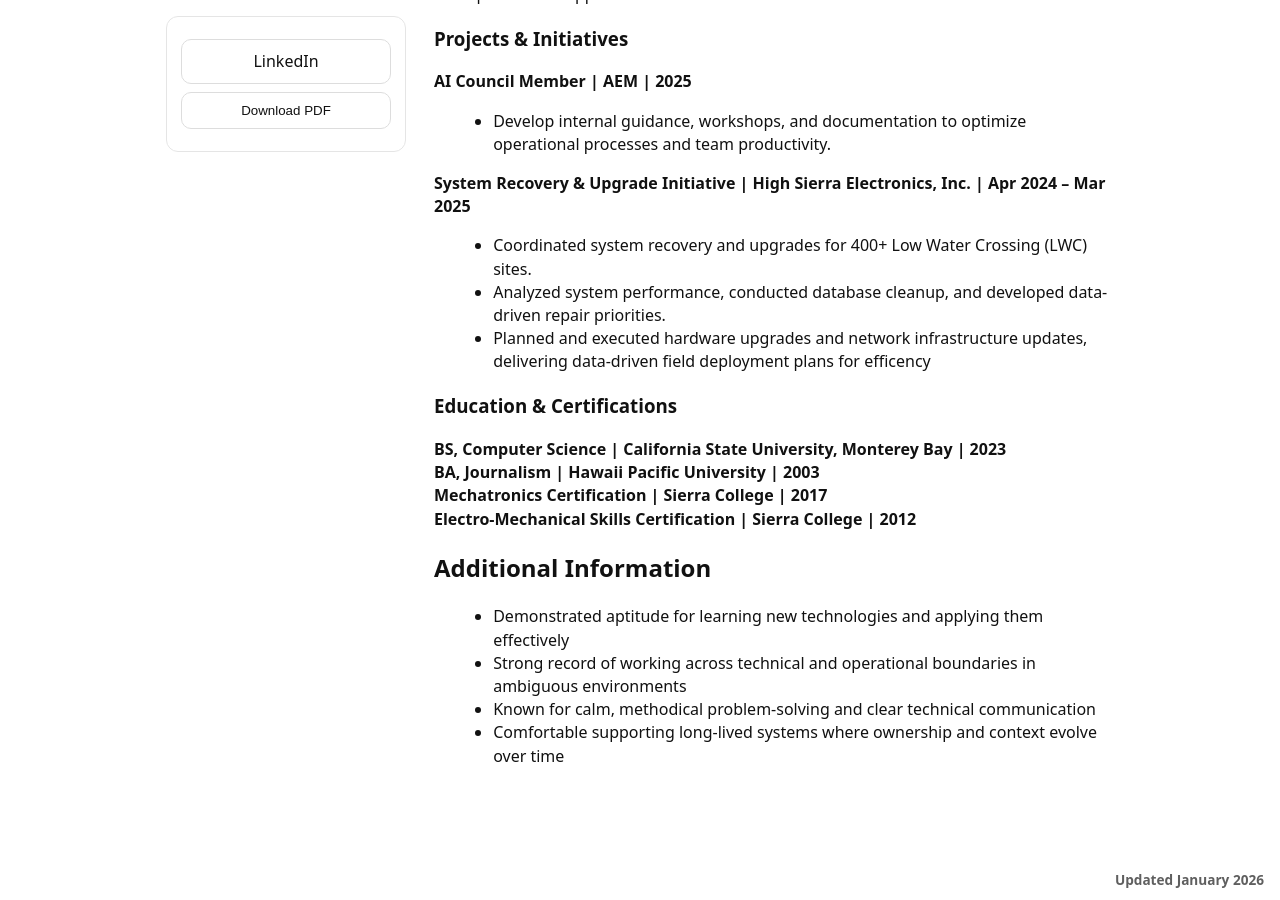
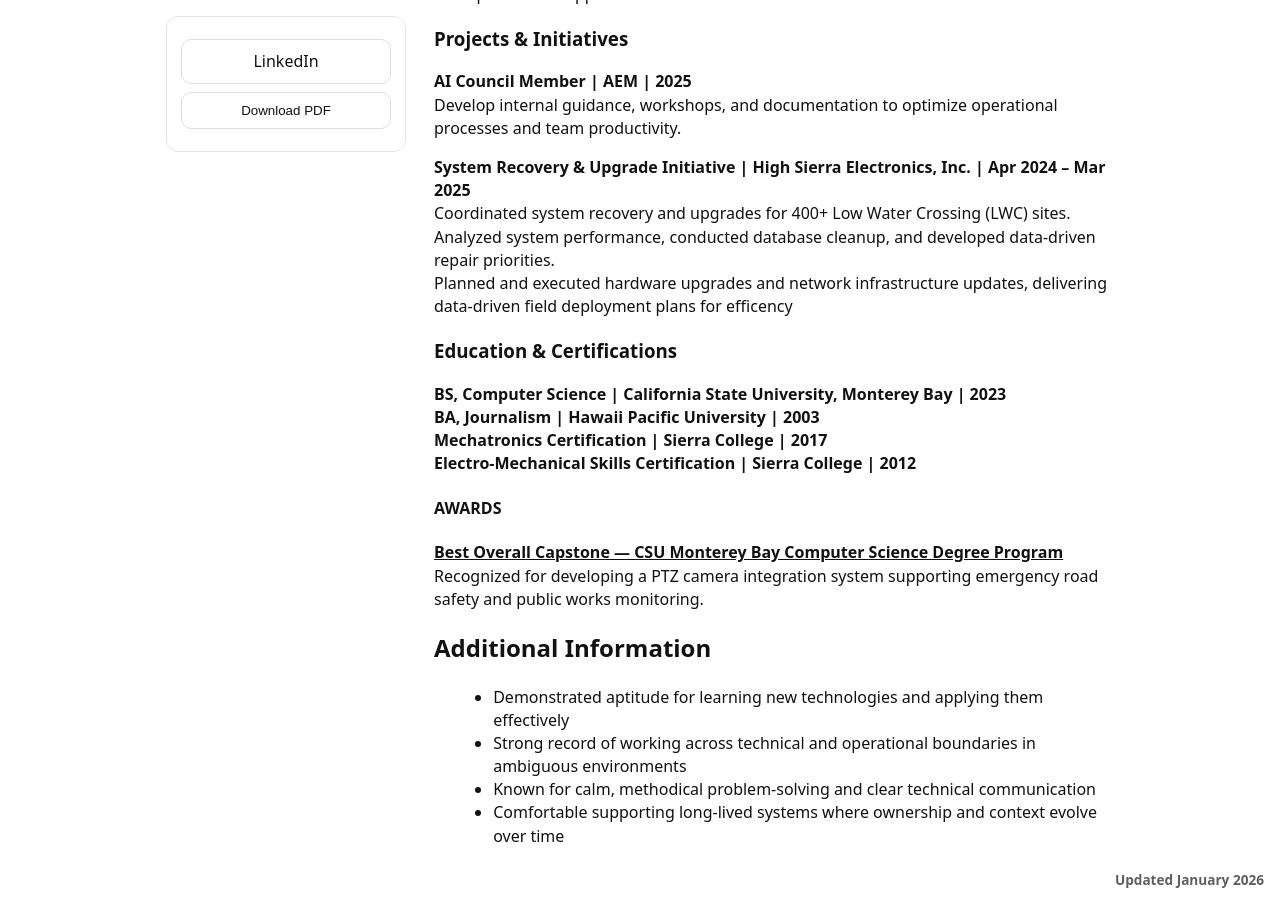
Before and after one commit to jostagirl/PublicResume, a Jekyll site: the page built from index.md, in a window 1280 px wide and 900 px high, scrolled down 1654 px. Built offline with Jekyll 4.4.1, drawn with Linux system fonts in a browser that asks for light colours; our own code applies the rules of GitHub Pages for plain Markdown files.

Commit message:
Publish resume site update

```diff
--- a/index.md
+++ b/index.md
@@ -58,12 +58,12 @@ Provided hands-on troubleshooting across data services, internal systems, and cu
 
 ### Projects & Initiatives
 **AI Council Member | AEM | 2025**
-  - Develop internal guidance, workshops, and documentation to optimize operational processes and team productivity.
+Develop internal guidance, workshops, and documentation to optimize operational processes and team productivity.
 
 **System Recovery & Upgrade Initiative | High Sierra Electronics, Inc. | Apr 2024 – Mar 2025**
-  - Coordinated system recovery and upgrades for 400+ Low Water Crossing (LWC) sites.
-  - Analyzed system performance, conducted database cleanup, and developed data-driven repair priorities.
-  - Planned and executed hardware upgrades and network infrastructure updates, delivering data-driven field deployment plans for efficency
+Coordinated system recovery and upgrades for 400+ Low Water Crossing (LWC) sites.
+Analyzed system performance, conducted database cleanup, and developed data-driven repair priorities.
+Planned and executed hardware upgrades and network infrastructure updates, delivering data-driven field deployment plans for efficency
 
 ### Education & Certifications
 **BS, Computer Science | California State University, Monterey Bay | 2023**
@@ -71,6 +71,10 @@ Provided hands-on troubleshooting across data services, internal systems, and cu
 **Mechatronics Certification | Sierra College | 2017**
 **Electro-Mechanical Skills Certification | Sierra College | 2012**
 
+#### **AWARDS**
+<u><b>Best Overall Capstone — CSU Monterey Bay Computer Science Degree Program</b></u>
+Recognized for developing a PTZ camera integration system supporting emergency road safety and public works monitoring.
+
 ## Additional Information
 - Demonstrated aptitude for learning new technologies and applying them effectively
 - Strong record of working across technical and operational boundaries in ambiguous environments
```
Also changed, not shown: other parts of index.md (+1 -1 lines).
